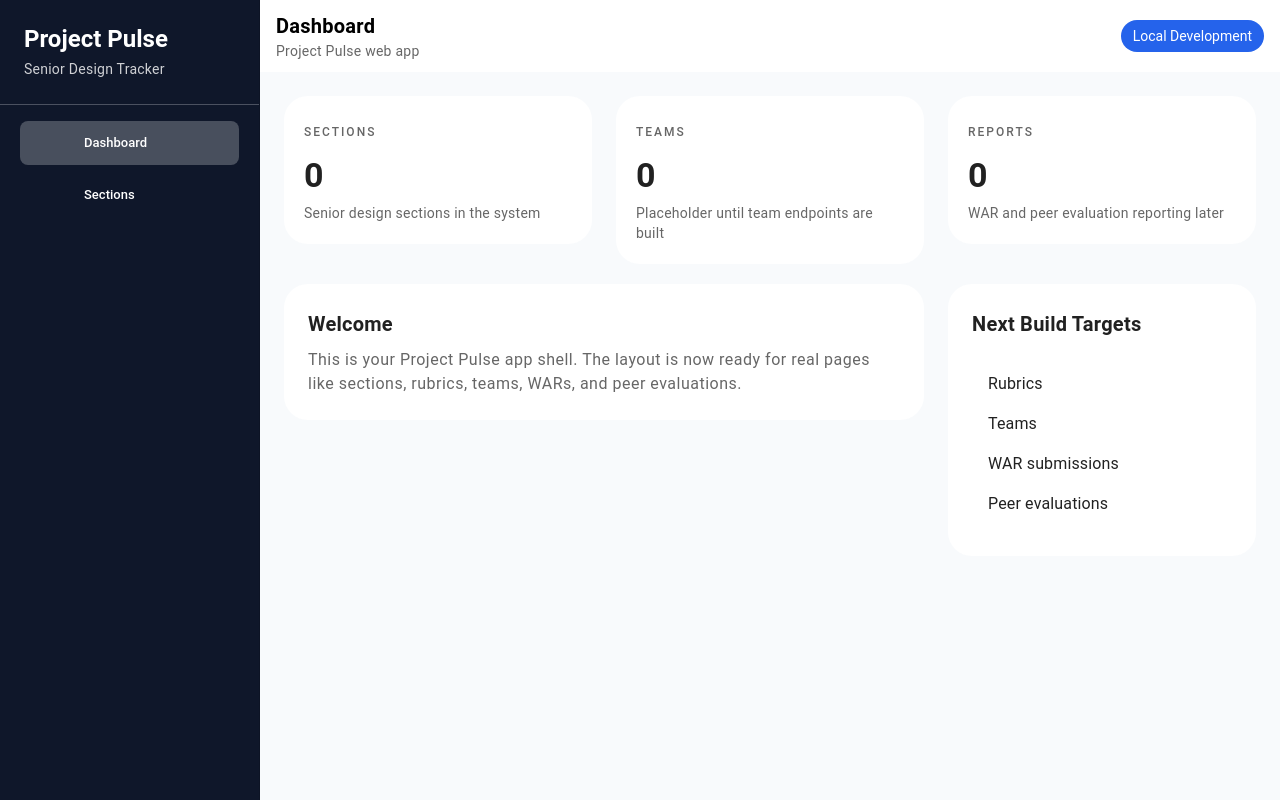
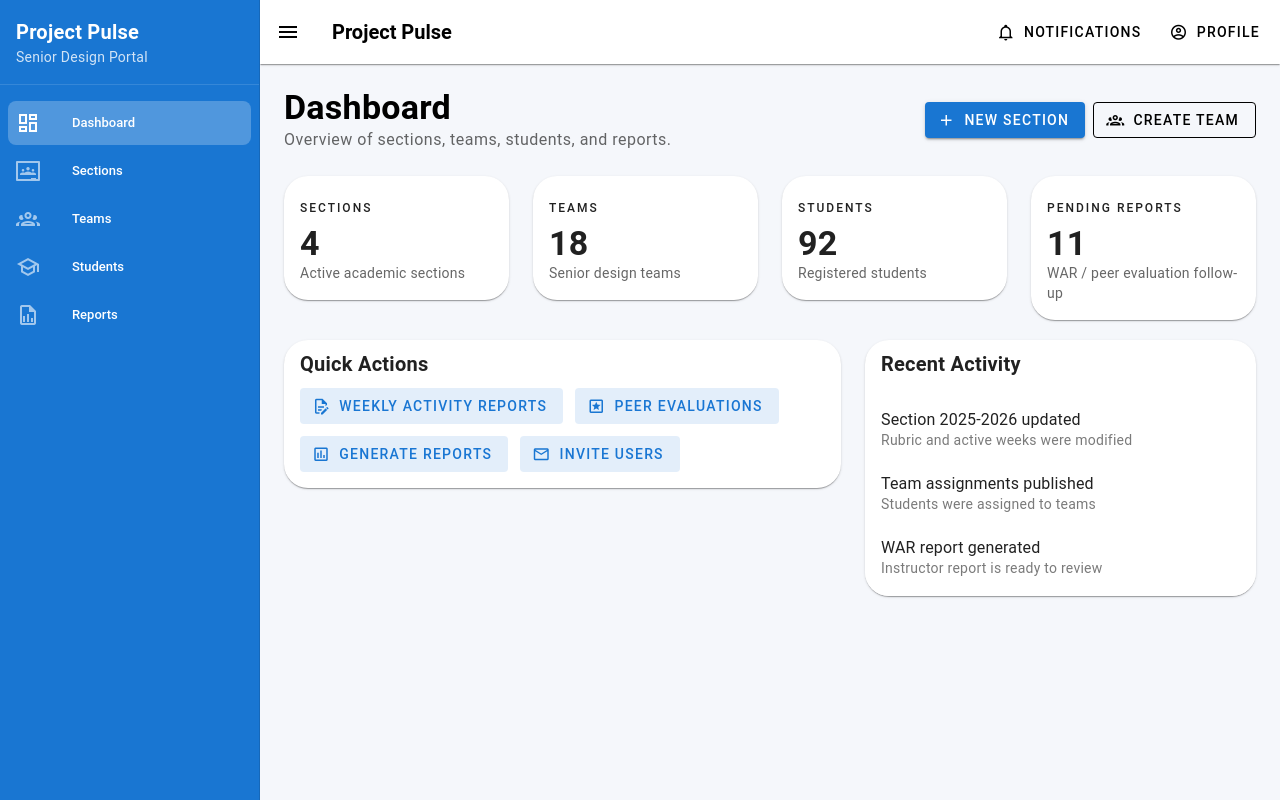
Before and after one commit to kayleechristine/project-pulse, a Vue app in the folder frontend/: page /dashboard in a window 1280 px wide. Built offline with nearby package versions, Linux system fonts and the light colour scheme; no server answers.

Commit message:
Setup vuetify properly for better looking format
-wasnt properly setup before
-now it looks pretty :)
-only buttons that work currently are the dashboard button and sections button

```diff
--- a/frontend/package.json
+++ b/frontend/package.json
@@ -9,6 +9,7 @@
     "preview": "vite preview"
   },
   "dependencies": {
+    "@mdi/font": "^7.4.47",
     "axios": "^1.7.7",
     "pinia": "^2.1.7",
     "vue": "^3.5.12",
--- a/frontend/src/App.vue
+++ b/frontend/src/App.vue
@@ -1,5 +1,7 @@
 <template>
-  <router-view />
+  <v-app>
+    <router-view />
+  </v-app>
 </template>
 
 <script setup>
--- /dev/null
+++ b/frontend/src/layouts/MainLayout.vue
@@ -0,0 +1,60 @@
+<template>
+  <v-app>
+    <v-navigation-drawer v-model="drawer" width="260" color="primary">
+      <div class="pa-4 text-white">
+        <div class="text-h6 font-weight-bold">Project Pulse</div>
+        <div class="text-body-2 opacity-80">Senior Design Portal</div>
+      </div>
+
+      <v-divider color="white" class="mb-2" />
+
+      <v-list nav density="comfortable">
+        <v-list-item
+          v-for="item in navItems"
+          :key="item.title"
+          :to="item.to"
+          rounded="lg"
+          color="white"
+          class="mb-1"
+        >
+          <template #prepend>
+            <v-icon :icon="item.icon" color="white" />
+          </template>
+          <v-list-item-title class="text-white">
+            {{ item.title }}
+          </v-list-item-title>
+        </v-list-item>
+      </v-list>
+    </v-navigation-drawer>
+
+    <v-app-bar elevation="1" color="white">
+      <v-app-bar-nav-icon @click="drawer = !drawer" />
+      <v-toolbar-title class="font-weight-bold">Project Pulse</v-toolbar-title>
+
+      <v-spacer />
+
+      <v-btn variant="text" prepend-icon="mdi-bell-outline">Notifications</v-btn>
+      <v-btn variant="text" prepend-icon="mdi-account-circle-outline">Profile</v-btn>
+    </v-app-bar>
+
+    <v-main class="bg-background">
+      <div class="pa-6">
+        <router-view />
+      </div>
+    </v-main>
+  </v-app>
+</template>
+
+<script setup>
+import { ref } from 'vue'
+
+const drawer = ref(true)
+
+const navItems = [
+  { title: 'Dashboard', to: '/dashboard', icon: 'mdi-view-dashboard-outline' },
+  { title: 'Sections', to: '/sections', icon: 'mdi-google-classroom' },
+  { title: 'Teams', to: '/teams', icon: 'mdi-account-group-outline' },
+  { title: 'Students', to: '/students', icon: 'mdi-school-outline' },
+  { title: 'Reports', to: '/reports', icon: 'mdi-file-chart-outline' }
+]
+</script>
--- a/frontend/src/plugins/vuetify.js
+++ b/frontend/src/plugins/vuetify.js
@@ -1,21 +1,35 @@
+import 'vuetify/styles'
 import { createVuetify } from 'vuetify'
+import * as components from 'vuetify/components'
+import * as directives from 'vuetify/directives'
+import { aliases, mdi } from 'vuetify/iconsets/mdi'
+import '@mdi/font/css/materialdesignicons.css'
 
 export default createVuetify({
+  components,
+  directives,
+  icons: {
+    defaultSet: 'mdi',
+    aliases,
+    sets: {
+      mdi,
+    },
+  },
   theme: {
     defaultTheme: 'light',
     themes: {
       light: {
         colors: {
-          primary: '#0F172A',
-          secondary: '#1E293B',
-          accent: '#2563EB',
-          background: '#F8FAFC',
-          surface: '#FFFFFF',
-          success: '#16A34A',
-          warning: '#D97706',
-          error: '#DC2626'
-        }
-      }
-    }
-  }
+          primary: '#1976D2',
+          secondary: '#424242',
+          accent: '#82B1FF',
+          error: '#FF5252',
+          info: '#2196F3',
+          success: '#4CAF50',
+          warning: '#FFC107',
+          background: '#f5f7fb',
+        },
+      },
+    },
+  },
 })
--- a/frontend/src/views/DashboardView.vue
+++ b/frontend/src/views/DashboardView.vue
@@ -1,80 +1,102 @@
 <template>
-  <AppShell title="Dashboard">
+  <div>
+    <div class="d-flex flex-wrap align-center justify-space-between mb-6 ga-3">
+      <div>
+        <div class="text-h4 font-weight-bold">Dashboard</div>
+        <div class="text-body-1 text-medium-emphasis">
+          Overview of sections, teams, students, and reports.
+        </div>
+      </div>
+
+      <div class="d-flex ga-2">
+        <v-btn color="primary" prepend-icon="mdi-plus" to="/sections">
+          New Section
+        </v-btn>
+        <v-btn variant="outlined" prepend-icon="mdi-account-group-outline">
+          Create Team
+        </v-btn>
+      </div>
+    </div>
+
     <v-row>
-      <v-col cols="12" md="4">
-        <v-card rounded="xl" elevation="0" class="pa-5">
-          <div class="text-overline text-medium-emphasis">Sections</div>
-          <div class="text-h4 font-weight-bold mt-2">{{ stats.sections }}</div>
-          <div class="text-body-2 text-medium-emphasis mt-2">
-            Senior design sections in the system
-          </div>
+      <v-col cols="12" md="3">
+        <v-card rounded="xl" elevation="1" class="pa-4">
+          <div class="text-overline">Sections</div>
+          <div class="text-h4 font-weight-bold">4</div>
+          <div class="text-body-2 text-medium-emphasis">Active academic sections</div>
         </v-card>
       </v-col>
 
-      <v-col cols="12" md="4">
-        <v-card rounded="xl" elevation="0" class="pa-5">
-          <div class="text-overline text-medium-emphasis">Teams</div>
-          <div class="text-h4 font-weight-bold mt-2">0</div>
-          <div class="text-body-2 text-medium-emphasis mt-2">
-            Placeholder until team endpoints are built
-          </div>
+      <v-col cols="12" md="3">
+        <v-card rounded="xl" elevation="1" class="pa-4">
+          <div class="text-overline">Teams</div>
+          <div class="text-h4 font-weight-bold">18</div>
+          <div class="text-body-2 text-medium-emphasis">Senior design teams</div>
         </v-card>
       </v-col>
 
-      <v-col cols="12" md="4">
-        <v-card rounded="xl" elevation="0" class="pa-5">
-          <div class="text-overline text-medium-emphasis">Reports</div>
-          <div class="text-h4 font-weight-bold mt-2">0</div>
-          <div class="text-body-2 text-medium-emphasis mt-2">
-            WAR and peer evaluation reporting later
-          </div>
+      <v-col cols="12" md="3">
+        <v-card rounded="xl" elevation="1" class="pa-4">
+          <div class="text-overline">Students</div>
+          <div class="text-h4 font-weight-bold">92</div>
+          <div class="text-body-2 text-medium-emphasis">Registered students</div>
+        </v-card>
+      </v-col>
+
+      <v-col cols="12" md="3">
+        <v-card rounded="xl" elevation="1" class="pa-4">
+          <div class="text-overline">Pending Reports</div>
+          <div class="text-h4 font-weight-bold">11</div>
+          <div class="text-body-2 text-medium-emphasis">WAR / peer evaluation follow-up</div>
         </v-card>
       </v-col>
     </v-row>
 
     <v-row class="mt-2">
-      <v-col cols="12" md="8">
-        <v-card rounded="xl" elevation="0" class="pa-6">
-          <div class="text-h6 font-weight-bold mb-2">Welcome</div>
-          <div class="text-body-1 text-medium-emphasis">
-            This is your Project Pulse app shell. The layout is now ready for real pages like sections,
-            rubrics, teams, WARs, and peer evaluations.
-          </div>
+      <v-col cols="12" lg="7">
+        <v-card rounded="xl" elevation="1">
+          <v-card-title class="font-weight-bold">Quick Actions</v-card-title>
+          <v-card-text>
+            <div class="d-flex flex-wrap ga-3">
+              <v-btn color="primary" variant="tonal" prepend-icon="mdi-file-document-edit-outline">
+                Weekly Activity Reports
+              </v-btn>
+              <v-btn color="primary" variant="tonal" prepend-icon="mdi-star-box-outline">
+                Peer Evaluations
+              </v-btn>
+              <v-btn color="primary" variant="tonal" prepend-icon="mdi-chart-box-outline">
+                Generate Reports
+              </v-btn>
+              <v-btn color="primary" variant="tonal" prepend-icon="mdi-email-outline">
+                Invite Users
+              </v-btn>
+            </div>
+          </v-card-text>
         </v-card>
       </v-col>
 
-      <v-col cols="12" md="4">
-        <v-card rounded="xl" elevation="0" class="pa-6">
-          <div class="text-h6 font-weight-bold mb-4">Next Build Targets</div>
-          <v-list density="compact">
-            <v-list-item title="Rubrics" />
-            <v-list-item title="Teams" />
-            <v-list-item title="WAR submissions" />
-            <v-list-item title="Peer evaluations" />
+      <v-col cols="12" lg="5">
+        <v-card rounded="xl" elevation="1">
+          <v-card-title class="font-weight-bold">Recent Activity</v-card-title>
+          <v-list lines="two">
+            <v-list-item
+              title="Section 2025-2026 updated"
+              subtitle="Rubric and active weeks were modified"
+            />
+            <v-list-item
+              title="Team assignments published"
+              subtitle="Students were assigned to teams"
+            />
+            <v-list-item
+              title="WAR report generated"
+              subtitle="Instructor report is ready to review"
+            />
           </v-list>
         </v-card>
       </v-col>
     </v-row>
-  </AppShell>
+  </div>
 </template>
 
 <script setup>
-import { onMounted, ref } from 'vue'
-import axios from 'axios'
-import AppShell from '../layouts/AppShell.vue'
-
-const stats = ref({
-  sections: 0
-})
-
-async function loadStats() {
-  try {
-    const response = await axios.get('http://localhost:8080/api/sections')
-    stats.value.sections = response.data.length
-  } catch (error) {
-    console.error('Failed to load stats', error)
-  }
-}
-
-onMounted(loadStats)
 </script>
--- a/frontend/src/views/SectionsView.vue
+++ b/frontend/src/views/SectionsView.vue
@@ -1,137 +1,91 @@
 <template>
-  <AppShell title="Sections">
-    <v-row>
-      <v-col cols="12" md="5">
-        <v-card rounded="xl" elevation="0" class="pa-6">
-          <div class="text-h6 font-weight-bold mb-4">Create Section</div>
+  <div>
+    <div class="d-flex flex-wrap align-center justify-space-between mb-6 ga-3">
+      <div>
+        <div class="text-h4 font-weight-bold">Sections</div>
+        <div class="text-body-1 text-medium-emphasis">
+          Manage senior design sections and drill into teams.
+        </div>
+      </div>
 
-          <v-alert
-            v-if="success"
-            type="success"
-            variant="tonal"
-            class="mb-4"
-          >
-            {{ success }}
-          </v-alert>
-
-          <v-alert
-            v-if="error"
-            type="error"
-            variant="tonal"
-            class="mb-4"
-          >
-            {{ error }}
-          </v-alert>
-
-          <v-form @submit.prevent="createSection">
-            <v-text-field
-              v-model="form.sectionName"
-              label="Section Name"
-              placeholder="2025-2026"
-              variant="outlined"
-              class="mb-3"
-            />
-
-            <v-text-field
-              v-model="form.startDate"
-              label="Start Date"
-              type="date"
-              variant="outlined"
-              class="mb-3"
-            />
-
-            <v-text-field
-              v-model="form.endDate"
-              label="End Date"
-              type="date"
-              variant="outlined"
-              class="mb-4"
-            />
-
-            <v-btn color="accent" type="submit" block size="large">
+      <v-btn color="primary" prepend-icon="mdi-plus">
         Create Section
-            </v-btn>
-          </v-form>
-        </v-card>
-      </v-col>
-
-      <v-col cols="12" md="7">
-        <v-card rounded="xl" elevation="0" class="pa-6">
-          <div class="d-flex justify-space-between align-center mb-4">
-            <div class="text-h6 font-weight-bold">All Sections</div>
-            <v-btn variant="outlined" @click="loadSections">
-              Refresh
       </v-btn>
     </div>
 
+    <v-card rounded="xl" elevation="1" class="mb-4">
+      <v-card-text>
+        <v-row>
+          <v-col cols="12" md="5">
+            <v-text-field
+              label="Search by section name"
+              variant="outlined"
+              density="comfortable"
+              prepend-inner-icon="mdi-magnify"
+              hide-details
+            />
+          </v-col>
+          <v-col cols="12" md="3">
+            <v-select
+              label="Academic Year"
+              :items="['All', '2025-2026', '2024-2025']"
+              model-value="All"
+              variant="outlined"
+              density="comfortable"
+              hide-details
+            />
+          </v-col>
+          <v-col cols="12" md="4" class="d-flex align-center ga-2">
+            <v-btn color="primary">Search</v-btn>
+            <v-btn variant="outlined">Reset</v-btn>
+          </v-col>
+        </v-row>
+      </v-card-text>
+    </v-card>
+
+    <v-card rounded="xl" elevation="1">
       <v-table>
         <thead>
           <tr>
-                <th>ID</th>
-                <th>Section Name</th>
-                <th>Start Date</th>
-                <th>End Date</th>
+            <th class="text-left">Section Name</th>
+            <th class="text-left">Dates</th>
+            <th class="text-left">Teams</th>
+            <th class="text-left">Rubric</th>
+            <th class="text-left">Actions</th>
           </tr>
         </thead>
         <tbody>
-              <tr v-for="section in sections" :key="section.id">
-                <td>{{ section.id }}</td>
-                <td>{{ section.sectionName }}</td>
-                <td>{{ section.startDate }}</td>
-                <td>{{ section.endDate }}</td>
-              </tr>
-              <tr v-if="sections.length === 0">
-                <td colspan="4" class="text-center text-medium-emphasis py-4">
-                  No sections yet.
+          <tr v-for="section in sections" :key="section.name">
+            <td>{{ section.name }}</td>
+            <td>{{ section.dateRange }}</td>
+            <td>{{ section.teams }}</td>
+            <td>{{ section.rubric }}</td>
+            <td>
+              <div class="d-flex ga-2">
+                <v-btn size="small" variant="tonal" color="primary">View</v-btn>
+                <v-btn size="small" variant="outlined">Edit</v-btn>
+              </div>
             </td>
           </tr>
         </tbody>
       </v-table>
     </v-card>
-      </v-col>
-    </v-row>
-  </AppShell>
+  </div>
 </template>
 
 <script setup>
-import { reactive, ref, onMounted } from 'vue'
-import axios from 'axios'
-import AppShell from '../layouts/AppShell.vue'
-
-const sections = ref([])
-const success = ref('')
-const error = ref('')
-
-const form = reactive({
-  sectionName: '',
-  startDate: '',
-  endDate: ''
-})
-
-async function loadSections() {
-  try {
-    const response = await axios.get('http://localhost:8080/api/sections')
-    sections.value = response.data
-  } catch (err) {
-    error.value = 'Failed to load sections.'
+const sections = [
+  {
+    name: '2025-2026',
+    dateRange: '08/25/2025 - 05/01/2026',
+    teams: 9,
+    rubric: 'Peer Eval Rubric v1'
+  },
+  {
+    name: '2024-2025',
+    dateRange: '08/26/2024 - 05/02/2025',
+    teams: 8,
+    rubric: 'Peer Eval Rubric v1'
   }
-}
-
-async function createSection() {
-  success.value = ''
-  error.value = ''
-
-  try {
-    await axios.post('http://localhost:8080/api/sections', form)
-    success.value = 'Section created successfully.'
-    form.sectionName = ''
-    form.startDate = ''
-    form.endDate = ''
-    await loadSections()
-  } catch (err) {
-    error.value = err?.response?.data?.error || 'Failed to create section.'
-  }
-}
-
-onMounted(loadSections)
+]
 </script>
```
Also changed, not shown: frontend/src/main.js (+8 -5 lines), frontend/src/router/index.js (+23 -2 lines), 1 other file (tests, documents, lock files or other folders). Lines whose indentation alone changed are shown as unchanged.
